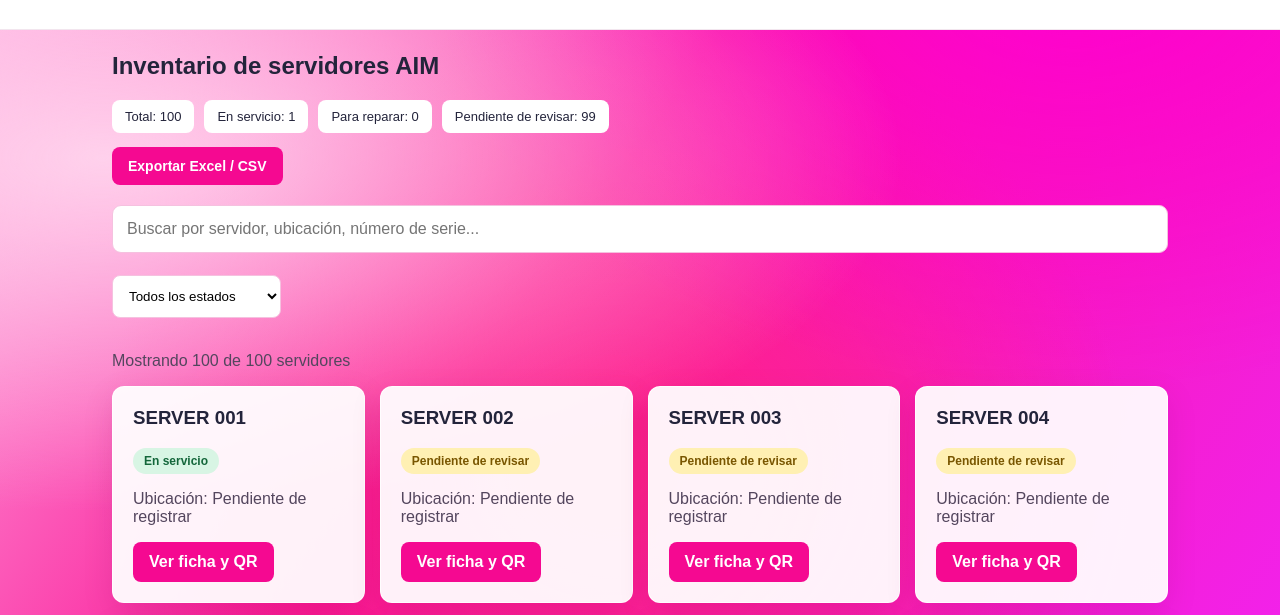
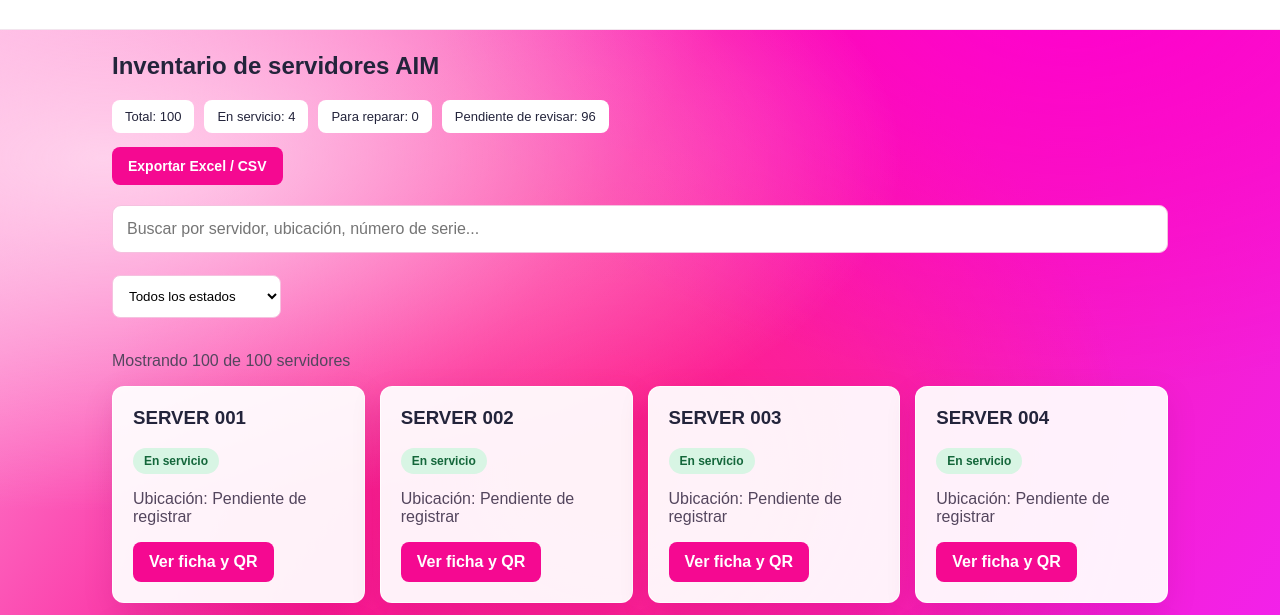
Before and after one commit to ericcabet-commits/AIM-inventario, a plain HTML site: page index.html in a window 1280 px wide. Shown: the part 122-737 px from the top of the page. Drawn offline with Linux system fonts and the light colour scheme.

Commit message:
Update index.html

```diff
--- a/index.html
+++ b/index.html
@@ -216,7 +216,7 @@ const DATOS_SERVIDORES = {
     observaciones: ""
   },
   "002": {
-    estado: "Pendiente de revisar",
+    estado: "En servicio",
     procesador: "Pendiente de registrar",
     placa: "Pendiente de registrar",
     ram: "Pendiente de registrar",
@@ -230,7 +230,7 @@ const DATOS_SERVIDORES = {
     observaciones: ""
   },
   "003": {
-    estado: "Pendiente de revisar",
+    estado: "En servicio",
     procesador: "Pendiente de registrar",
     placa: "Pendiente de registrar",
     ram: "Pendiente de registrar",
@@ -244,7 +244,7 @@ const DATOS_SERVIDORES = {
     observaciones: ""
   },
   "004": {
-    estado: "Pendiente de revisar",
+    estado: "En servicio",
     procesador: "Intel Core i7",
     placa: "Pendiente de registrar",
     ram: "32 GB DDR4",
```
